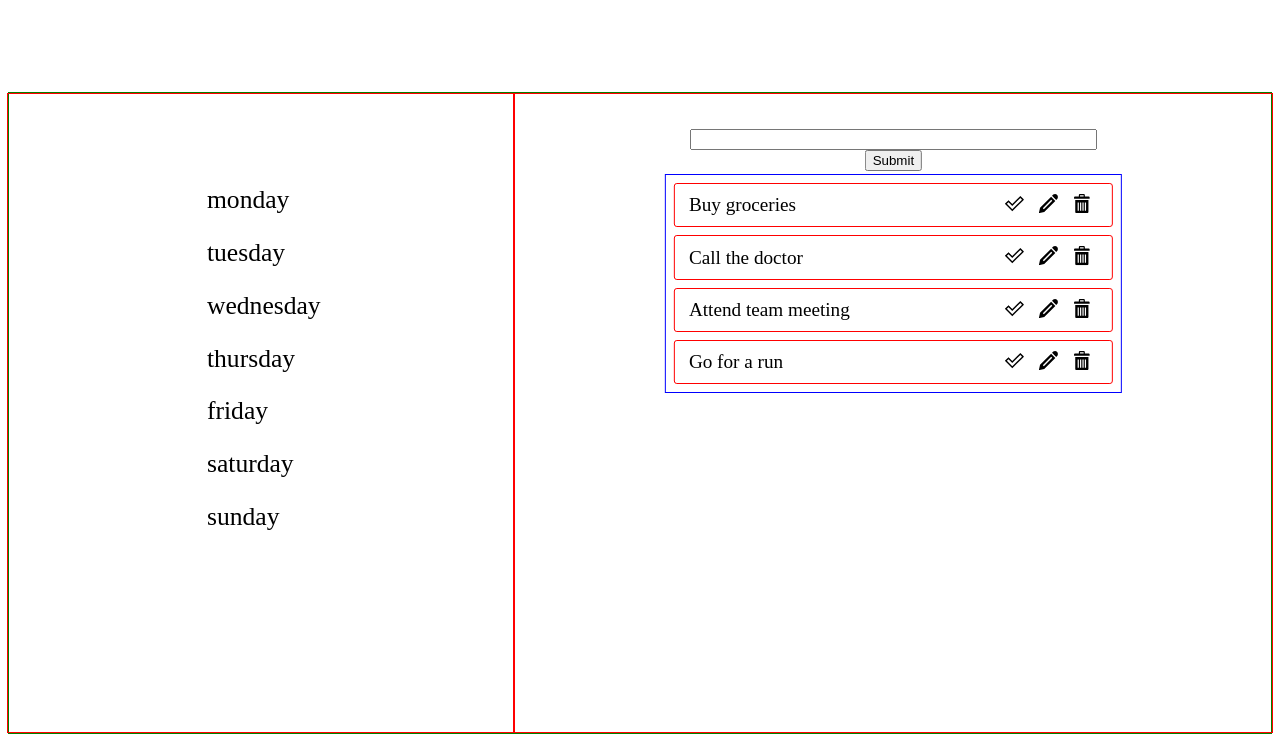
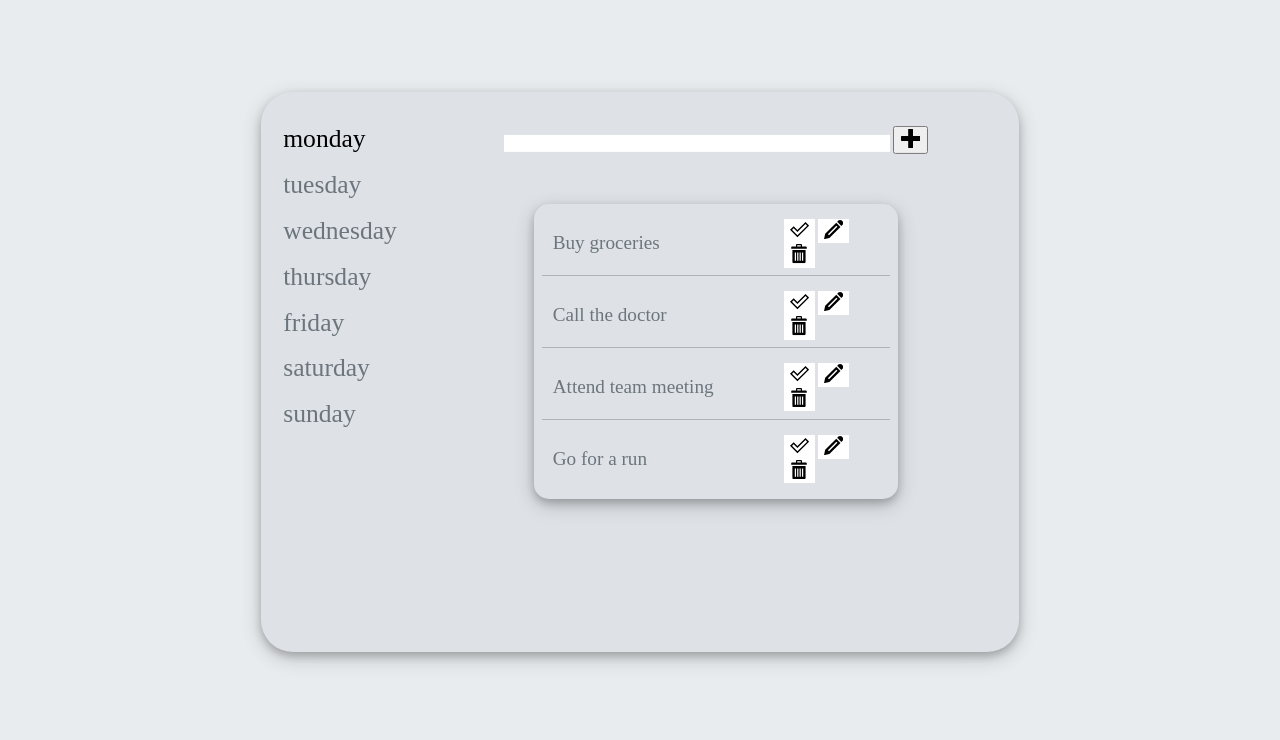
Before and after one commit to a-d14/SimplyDO, a website built with Parcel: page index.html in a window 1280 px wide. Shown: the part 76-816 px from the top of the page. Built offline with nearby package versions, Linux system fonts and the light colour scheme.

Commit message:
Added some background colors and box shadows

```diff
--- a/index.html
+++ b/index.html
@@ -13,7 +13,7 @@
         <main>
             <div class="select-day">
                 <ul class="select-day__items">
-                    <li class="select-day__item">monday</li>
+                    <li class="select-day__item select-day__item--select">monday</li>
                     <li class="select-day__item">tuesday</li>
                     <li class="select-day__item">wednesday</li>
                     <li class="select-day__item">thursday</li>
@@ -25,7 +25,11 @@
             <div class="item-add-and-display">
                 <form class="add-item">
                     <input name="itemEntry" type="text" id="item-entry" />
-                    <button type="submit" id="add-item">Submit</button>
+                    <button type="submit" id="add-item">
+                        <svg class="check">
+                            <use href="./src/assets/icons.svg#icon-plus"></use>
+                        </svg>
+                    </button>
                 </form>
                 <ul class="list-items" id="list-items">
                 </ul>
--- a/src/sass/_base.scss
+++ b/src/sass/_base.scss
@@ -1,18 +1,40 @@
+html {
+    height: 100vh;
+}
+
 body {
     display: flex;
     flex-direction: column;
+    align-items: center;
     height: 100vh;
     font-size: 66.5%;
+    background-color: #E9ECEF;
 }
 
 header {
     flex: 0 0 20%;
+    width: 100%;
 }
 
 main {
     display: flex;
-    border: 1px solid green;
     justify-content: center;
     // align-items: center;
-    flex: 0 0 80%;
+    flex: 0 0 70%;
+    width: 60%;
+    background-color: #DEE2E6;
+    box-shadow: 0 4px 8px 0 rgba(0, 0, 0, 0.2), 0 6px 20px 0 rgba(0, 0, 0, 0.19);
+    border-radius: 2rem;
+
+    svg {
+        width: 1.2rem;
+        height: 1.2rem;
+
+        &:hover {
+            cursor: pointer;
+        }
+
+        transition: all .2s;
+
+    }
 }
--- a/src/sass/_components.scss
+++ b/src/sass/_components.scss
@@ -3,33 +3,72 @@
 
 // LIST ITEM
 
+// DAY SELECT
+.select-day {
+    flex: 0 0 20%;
+    position: relative;
+    font-size: 1.6rem;
+
+    &__items {
+        position: absolute;
+        top: 1.5rem;
+        left: 50%;
+        transform: translateX(-50%);
+        list-style-type: none;
+        margin: 0;
+        padding: 0;
+    }
+
+    &__item {
+        padding: 7% 3%;
+        color: #6C757D;
+        cursor: pointer;
+
+        transition: all .3s;
+
+        &:hover {
+            color: black;
+        }
+
+        &--select {
+            color: black;
+        }
+    }
+
+}
+
 .item-add-and-display {
 
-    flex: 0 0 60%;
-    border: 1px solid red;
+    flex: 0 0 80%;
     // padding: 1% 3%;
     position: relative;
 
     .list-items {
         list-style-type: none;
-        margin: 0;
+        margin-top: 2rem;
         padding: 0;
         position: absolute;
         width: 60%;
         top: 5rem;
         left: 50%;
         transform: translateX(-50%);
-        border: 1px solid blue;
+        border-radius: 15px;
+        box-shadow: 0 4px 8px 0 rgba(0, 0, 0, 0.2), 0 6px 20px 0 rgba(0, 0, 0, 0.19);
+
     }
 
     .list-item {
-        border: 1px solid red;
-        border-radius: 3px;
+
+        &:not(:last-child) {
+            border-bottom: 1px solid #ADB5BD;
+        }
+
         display: flex;
         justify-content: space-between;
         padding: 2% 3%;
         align-items: center;
         margin: .5rem .5rem;
+        color: #6C757D;
 
         li {
             // color: red;
@@ -49,18 +88,6 @@
                 border: none;
                 background-color: white;
                 // border-radius: 50%;
-
-                svg {
-                    width: 1.2rem;
-                    height: 1.2rem;
-
-                    &:hover {
-                        cursor: pointer;
-                    }
-
-                    transition: all .2s;
-
-                }
 
                 .check:hover{
                     fill: green;
@@ -84,10 +111,10 @@
     }
 
     .add-item {
-        width: 60%;
+        width: 90%;
 
         position: absolute;
-        top: 3.5rem;
+        top: 3rem;
         left: 50%;
         transform: translate(-50%, -50%);
         // border: 1px solid black;
@@ -95,30 +122,9 @@
 
         input {
             display: inline-block;
-            width: 88%;
+            width: 70%;
+            border: none;
+            outline: none;
         }
     }
 }
-
-// DAY SELECT
-.select-day {
-    flex: 0 0 40%;
-    border: 1px solid red;
-    position: relative;
-    font-size: 1.6rem;
-
-    &__items {
-        position: absolute;
-        top: 5rem;
-        left: 50%;
-        transform: translateX(-50%);
-        list-style-type: none;
-        margin: 0;
-        padding: 0;
-    }
-
-    &__item {
-        padding: 10% 3%;
-    }
-
-}
```
Also changed, not shown: dist/icons.6abcb0e8.svg (added), dist/index.html, style.css, 3 other files.
